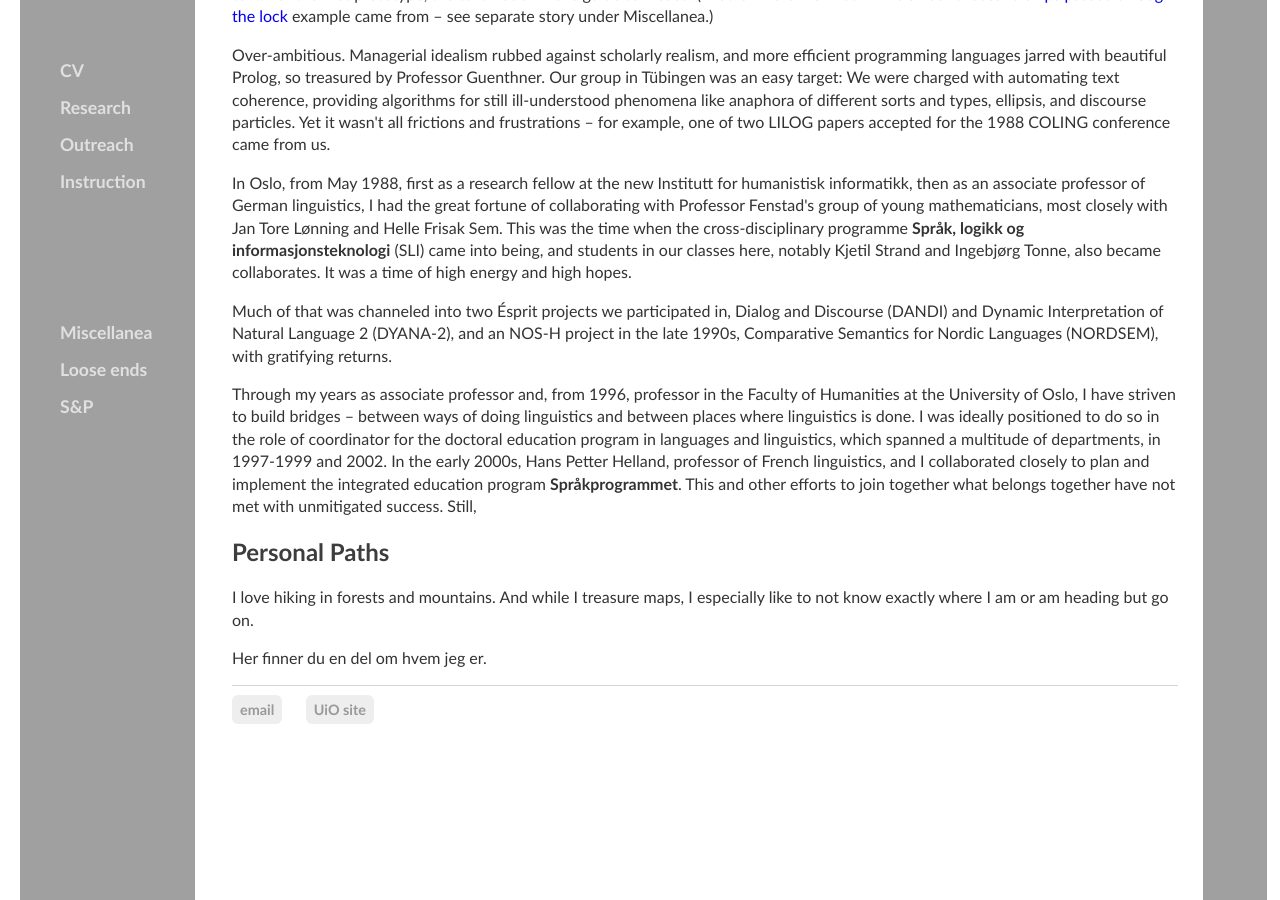
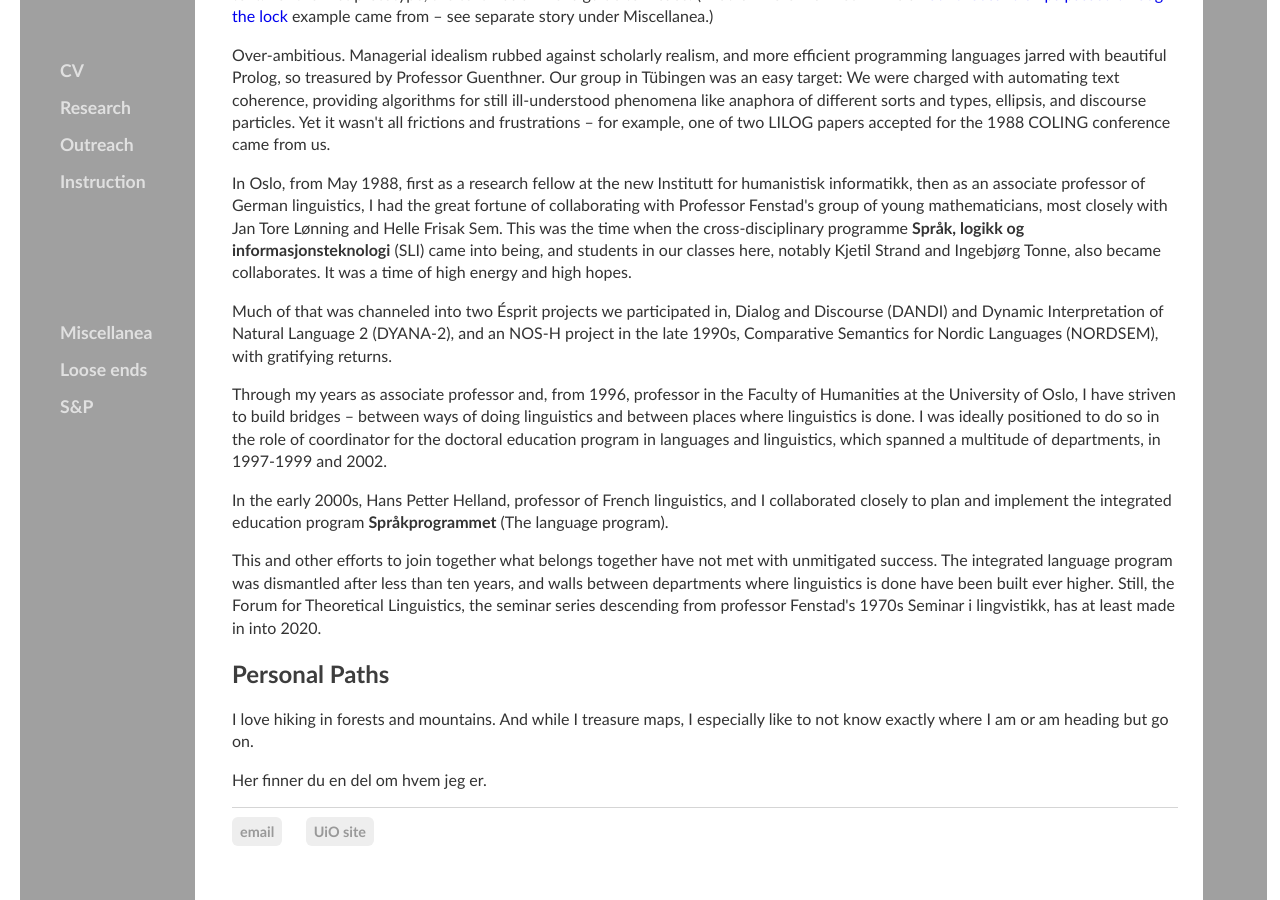
Before and after one commit to kjelljs/kjelljs.github.io, a Jekyll site: the page built from about/index.html, in a window 1280 px wide and 900 px high, scrolled down 1526 px. Built offline with Jekyll 4.4.1, drawn with Linux system fonts in a browser that asks for light colours.

Commit message:
Update index.html

```diff
--- a/about/index.html
+++ b/about/index.html
@@ -35,7 +35,8 @@
 	</p>
 	<p>Much of that was channeled into two Ésprit projects we participated in, Dialog and Discourse (DANDI) and Dynamic Interpretation of Natural Language 2 (DYANA-2), and an NOS-H project in the late 1990s, Comparative Semantics for Nordic Languages (NORDSEM), with gratifying returns.
 	</p>
-	<p>Through my years as associate professor and, from 1996, professor in the Faculty of Humanities at the University of Oslo, I have striven to build bridges &ndash; between ways of doing linguistics and between places where linguistics is done. I was ideally positioned to do so in the role of coordinator for the doctoral education program in languages and linguistics, which spanned a multitude of departments, in 1997-1999 and 2002. In the early 2000s, Hans Petter Helland, professor of French linguistics, and I collaborated closely to plan and implement the integrated education program <b>Språkprogrammet</b>. This and other efforts to join together what belongs together have not met with unmitigated success. Still,
+	<p>Through my years as associate professor and, from 1996, professor in the Faculty of Humanities at the University of Oslo, I have striven to build bridges &ndash; between ways of doing linguistics and between places where linguistics is done. I was ideally positioned to do so in the role of coordinator for the doctoral education program in languages and linguistics, which spanned a multitude of departments, in 1997-1999 and 2002.</p><p>In the early 2000s, Hans Petter Helland, professor of French linguistics, and I collaborated closely to plan and implement the integrated education program <b>Språkprogrammet</b> (The language program).</p>
+	<p>This and other efforts to join together what belongs together have not met with unmitigated success. The integrated language program was dismantled after less than ten years, and walls between departments where linguistics is done have been built ever higher. Still, the Forum for Theoretical Linguistics, the seminar series descending from professor Fenstad's 1970s Seminar i lingvistikk, has at least made in into 2020.
 	</p>
 	<h2 id="priv">Personal Paths</h2>
 	<p>I love hiking in forests and mountains. And while I treasure maps, I especially like to not know exactly where I am or am heading but go on.</p>
```
